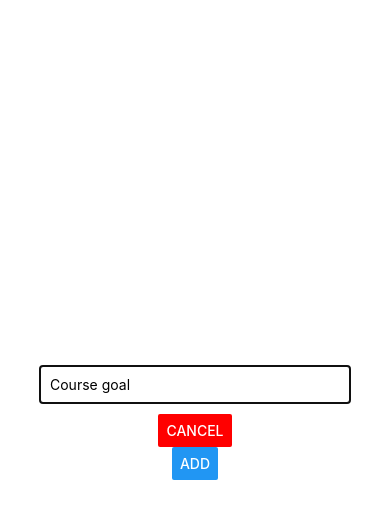
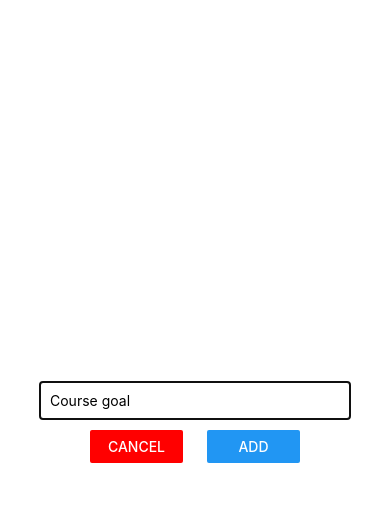
Before and after one commit to jodelajo/react-native-first-app, a React Native app: screen / in a window 390 px wide. Both pictures are taken after a click on the button "ADD NEW GOAL". Shown: the top 518 px of the page. Built offline with nearby package versions, Linux system fonts and the light colour scheme.

Commit message:
last commit

```diff
--- a/App.js
+++ b/App.js
@@ -8,7 +8,6 @@
 export default function App() {
   const [courseGoals, setCourseGoals] = useState([]);
   const [isAddMode, setIsAddMode] = useState(false);
-  console.log(courseGoals);
 
   function addGoalHandler(goalTitle) {
     setCourseGoals((currentGoals) => [
--- a/components/GoalInput.js
+++ b/components/GoalInput.js
@@ -8,10 +8,10 @@
     setEnteredGoal(enteredText);
   }
 
-function addGoalHandler(){
+  function addGoalHandler() {
     onAddGoal(enteredGoal);
-    setEnteredGoal('')
-}
+    setEnteredGoal("");
+  }
 
   return (
     <Modal visible={visible} animationType="slide">
@@ -22,8 +22,14 @@
           onChangeText={goalInputHandler}
           value={enteredGoal}
         />
-        <Button title="cancel" color="red" onPress={onCancel}/>
-        <Button title="add" onPress={addGoalHandler} />
+        <View style={styles.buttonContainer}>
+          <View style={styles.button}>
+            <Button title="cancel" color="red" onPress={onCancel} />
+          </View>
+          <View style={styles.button}>
+            <Button title="add" onPress={addGoalHandler} />
+          </View>
+        </View>
       </View>
     </Modal>
   );
@@ -41,6 +47,14 @@
     width: "80%",
     marginBottom: 10,
   },
+  buttonContainer: {
+    width: "60%",
+    flexDirection: "row",
+    justifyContent: "space-around",
+  },
+  button: {
+    width: "40%",
+  },
 });
 
 export default GoalInput;
```
